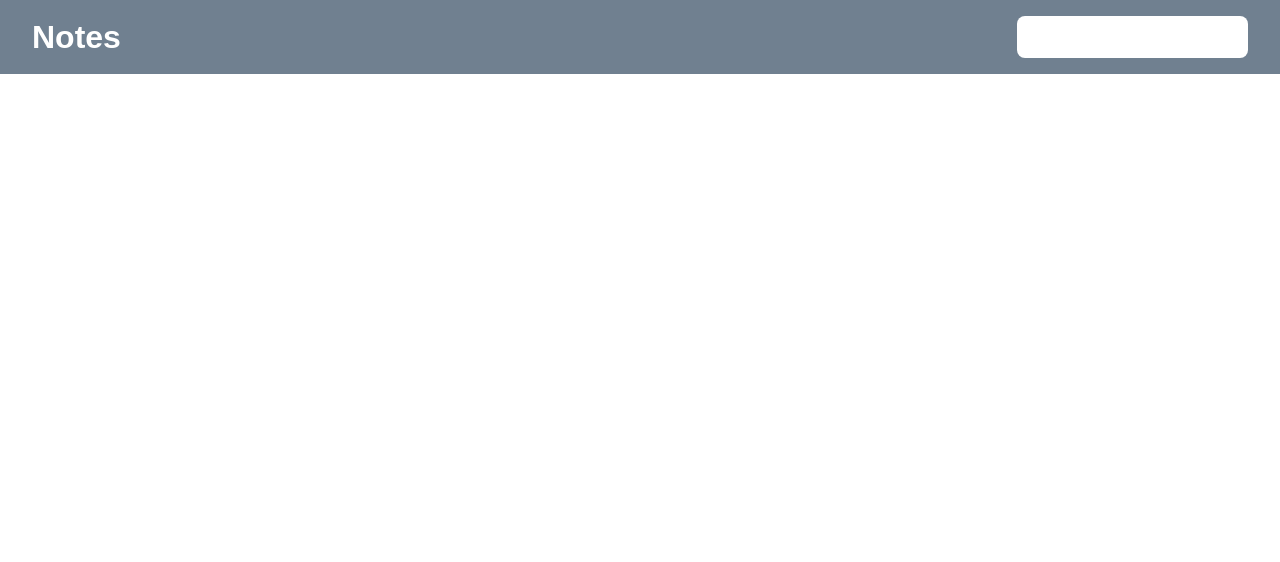
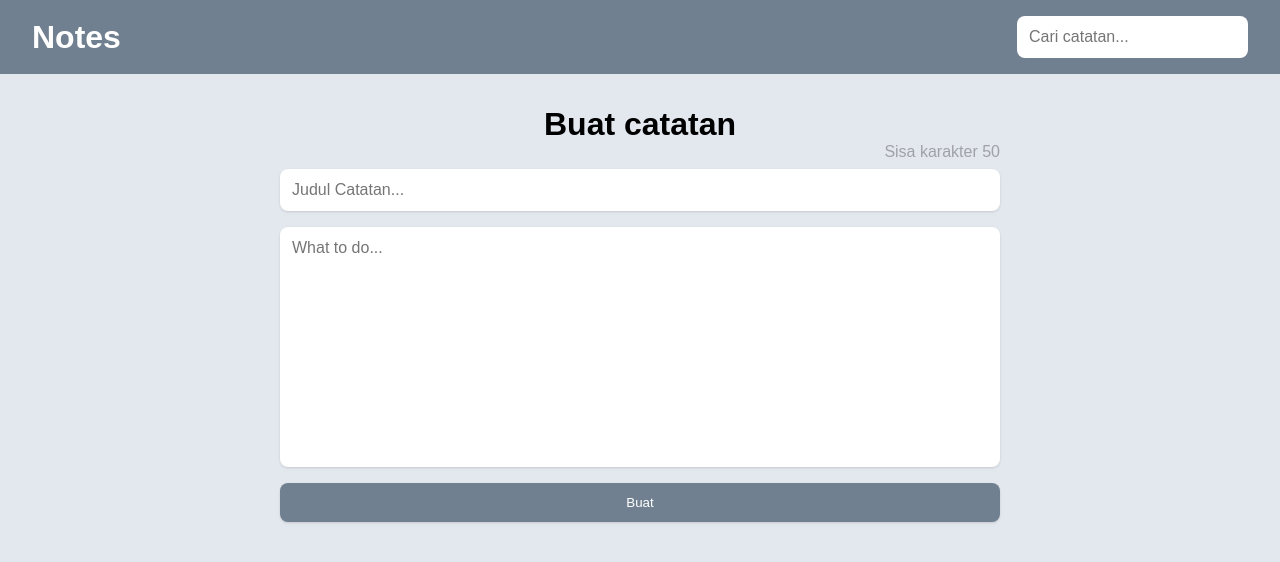
Before and after one commit to plirapli/simple-note-typescript-react, a React (Create React App) app: page / in a window 1280 px wide. Shown: the top 562 px of the page. Built offline with nearby package versions, Linux system fonts and the light colour scheme; the HTML template or start-up script is replaced by a standard one.

Commit message:
add feature done

```diff
--- a/src/App.jsx
+++ b/src/App.jsx
@@ -1,16 +1,33 @@
 import { useState } from 'react';
-import { Header } from './components/index';
+import { Header, InputForm } from './components/index';
 
 const App = () => {
+  const [notes, setNotes] = useState([]);
   const [inputSearch, setInputSearch] = useState('');
 
   const searchHandler = (e) => {
     setInputSearch(() => e.target.value);
   };
 
+  const addNoteHandler = ({ title, body }) => {
+    setNotes((prev) => [
+      ...prev,
+      {
+        id: +new Date(),
+        title,
+        body,
+        isArchived: false,
+        createAt: new Date().toISOString(),
+      },
+    ]);
+  };
+
   return (
     <main>
       <Header search={searchHandler} input={inputSearch} />
+      <div className='container'>
+        <InputForm addNote={addNoteHandler} />
+      </div>
     </main>
   );
 };
--- /dev/null
+++ b/src/assets/style/style.css
@@ -0,0 +1,54 @@
+.note-input {
+  margin: 0 auto;
+  max-width: 720px;
+}
+
+.note-input > h1 {
+  text-align: center;
+}
+
+.note-char-left {
+  text-align: right;
+  color: rgba(0, 0, 0, 0.3);
+}
+
+.note-char-left.danger {
+  color: red;
+}
+
+.note-form {
+  margin: 0 auto;
+  display: flex;
+  flex-direction: column;
+}
+
+.note-form > * {
+  margin-top: 1rem;
+  padding: 0.75rem;
+  border-radius: 0.5rem;
+  border: none;
+  box-shadow: 0 1px 3px 0 rgb(0 0 0 / 0.1), 0 1px 2px -1px rgb(0 0 0 / 0.1);
+}
+
+.note-form > input,
+.note-form > textarea {
+  font-size: 1rem;
+  outline: none;
+}
+
+.note-form > input {
+  margin-top: 0.5rem;
+}
+
+.note-form > textarea {
+  min-width: 100%;
+  min-height: 240px;
+  resize: none;
+  transition: all 300ms ease;
+}
+
+.note-form > button {
+  color: white;
+  background-color: slategray;
+  cursor: pointer;
+}
--- a/src/components/Header.jsx
+++ b/src/components/Header.jsx
@@ -1,3 +1,5 @@
+import '../assets/style/style.css';
+
 const Header = (props) => {
   return (
     <header>
@@ -7,6 +9,7 @@ const Header = (props) => {
         className='searchBar'
         type='text'
         value={props.input}
+        placeholder='Cari catatan...'
       />
     </header>
   );
--- a/src/components/InputForm.jsx
+++ b/src/components/InputForm.jsx
@@ -1,5 +1,86 @@
-const InputForm = () => {
-  return <div>InputForm</div>;
+import { useState } from 'react';
+
+const InputForm = (props) => {
+  const [newTitle, setNewTitle] = useState('');
+  const [newBody, setNewBody] = useState('');
+
+  const CharLimit = () => {
+    const charLeft = 50 - newTitle.length;
+    let textColor = charLeft < 10 ? 'danger' : '';
+
+    return (
+      <div className={`note-char-left ${textColor}`}>
+        Sisa karakter {charLeft}
+      </div>
+    );
+  };
+
+  let charLength = newTitle.length;
+
+  const onKeyDownTitleHandler = (e) => {
+    charLength = newTitle.length;
+
+    if (e.keyCode === 8) {
+      /*
+        agar ketika judul diinput
+        via paste (tidak diketikkan)
+        tetap bisa menghapus */
+      charLength = 49;
+    }
+  };
+
+  const onChangeTitleHandler = (e) => {
+    if (charLength < 50) {
+      setNewTitle(() => e.target.value);
+    }
+  };
+
+  const onChangeBodyHandler = (e) => setNewBody(() => e.target.value);
+
+  const onSubmitHandler = (e) => {
+    e.preventDefault();
+
+    let note = {
+      title: newTitle,
+      body: newBody,
+    };
+
+    if (charLength > 50) {
+      note.title = newTitle
+        .split('')
+        .filter((p, i) => i < 50)
+        .join('');
+    }
+    props.addNote(note);
+
+    // Mereset form
+    setNewTitle(() => '');
+    setNewBody(() => '');
+  };
+
+  return (
+    <div className='note-input'>
+      <h1>Buat catatan</h1>
+      <CharLimit />
+      <form onSubmit={onSubmitHandler} className='note-form'>
+        <input
+          onChange={onChangeTitleHandler}
+          onKeyDown={onKeyDownTitleHandler}
+          type='text'
+          value={newTitle}
+          placeholder='Judul Catatan...'
+          required
+        />
+        <textarea
+          onChange={onChangeBodyHandler}
+          type='text'
+          value={newBody}
+          placeholder='What to do...'
+          required></textarea>
+        <button type='submit'>Buat</button>
+      </form>
+    </div>
+  );
 };
 
 export default InputForm;
--- a/src/index.css
+++ b/src/index.css
@@ -1,12 +1,13 @@
 * {
   box-sizing: border-box;
+  font-family: 'Poppins', sans-serif;
 }
 
 body {
   margin: 0;
-  font-family: 'Poppins', sans-serif;
   -webkit-font-smoothing: antialiased;
   -moz-osx-font-smoothing: grayscale;
+  background-color: rgb(227, 231, 238);
 }
 
 h1,
@@ -32,3 +33,7 @@ header {
   border: none;
   border-radius: 0.5rem;
 }
+
+.container {
+  padding: 2rem;
+}
```
